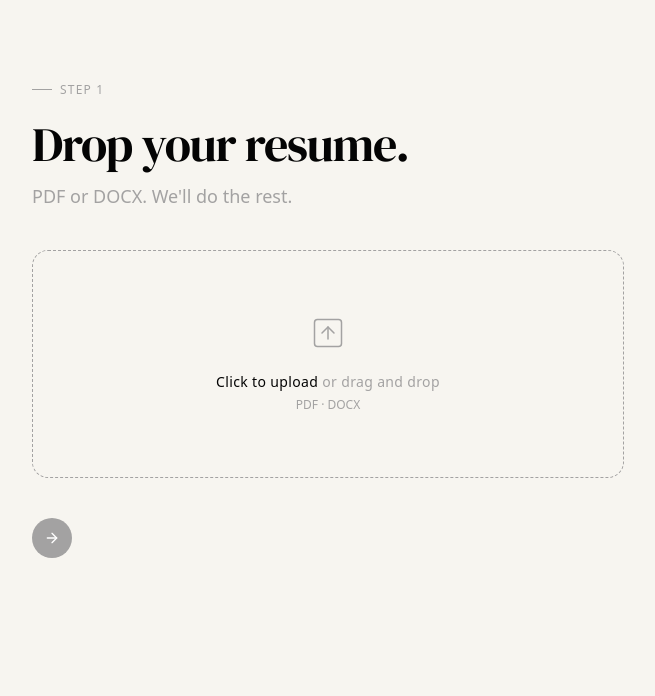
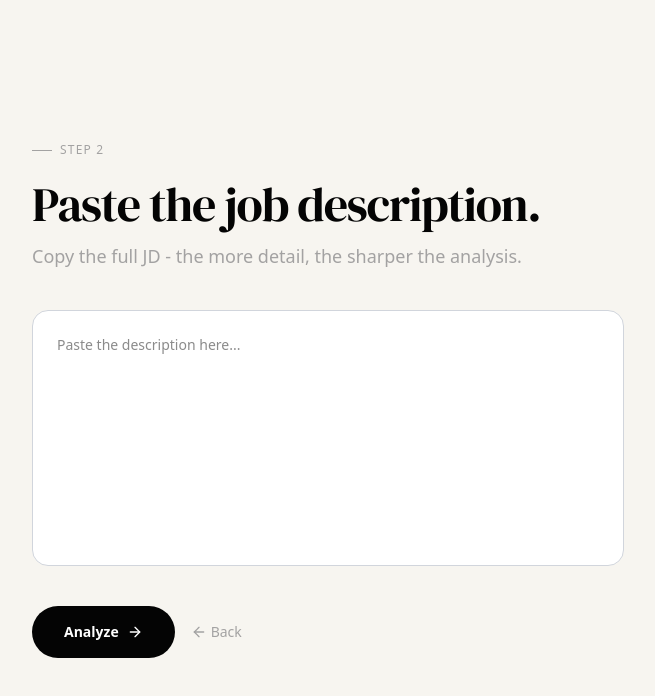
Before and after one commit to ManoVikram/resume-analyzer, a Next.js app in the folder frontend/: page /analyze in a window 1280 px wide. Shown: the top 696 px of the page, without its empty margins (312-967 px from the left). Built offline with nearby package versions, Linux system fonts and the light colour scheme.

Commit message:
Added the starter UI for the section where users can upload their job description

```diff
--- a/frontend/app/analyze/page.jsx
+++ b/frontend/app/analyze/page.jsx
@@ -1,13 +1,14 @@
 "use client"
 
 import React, { useRef, useState } from 'react'
-import { ArrowRight } from 'lucide-react'
+import { ArrowLeft, ArrowRight } from 'lucide-react'
 import FileSelectorNoFile from '@/components/FileSelectorNoFile'
 import FileSelectorFileSelected from '@/components/FileSelectorFileSelected'
 
 const Analyze = () => {
   const [file, setFile] = useState(null)
   const [dragOver, setDragOver] = useState(false)
+  const [step, setStep] = useState("jobDescription")  // fileUpload | jobDescription | loading | analysis
 
   const inputFileRef = useRef(null)
 
@@ -49,8 +50,10 @@ const Analyze = () => {
   }
 
   return (
-    <section className="min-h-[80dvh] w-full flex justify-center items-center">
-      <div className="w-full max-w-[80%] md:max-w-[70%] lg:max-w-[60%] xl:max-w-[50%] flex flex-col justify-center items-start gap-10">
+    <section className="min-h-dvh w-full flex justify-center items-center">
+      {/* File upload */}
+      {step === "fileUpload" && (
+        <div className="w-full max-w-[80%] md:max-w-[70%] lg:max-w-[60%] xl:max-w-[50%] min-h-[80%] flex flex-col justify-center items-start gap-10">
           <p className="text-xs text-secondary font-medium uppercase tracking-widest flex items-center gap-2">
             <span className="inline-block w-5 h-px bg-secondary" />
             Step 1
@@ -78,6 +81,39 @@ const Analyze = () => {
             {file && <p className="text-xs text-secondary font-light">Looks good - continue</p>}
           </div>
         </div>
+      )}
+
+      {/* Job description */}
+      {step === "jobDescription" && (
+        <div className="w-full max-w-[80%] md:max-w-[70%] lg:max-w-[60%] xl:max-w-[50%] flex flex-col justify-center items-start gap-10">
+          <p className="text-xs text-secondary font-medium uppercase tracking-widest flex items-center gap-2">
+            <span className="inline-block w-5 h-px bg-secondary" />
+            Step 2
+          </p>
+
+          <div className="flex flex-col justify-start items-start -mt-6 gap-2">
+            <p className="font-dm-serif-display text-4xl md:text-5xl text-primary leading-tight tracking-tight">Paste the job description.</p>
+
+            <p className="text-lg text-secondary">Copy the full JD - the more detail, the sharper the analysis.</p>
+          </div>
+
+          <textarea placeholder='Paste the description here...' className='w-full bg-white min-h-48 md:min-h-64 resize-none rounded-2xl p-4 md:p-6 text-sm border border-gray-300 focus:border-secondary outline-none transition-colors duration-200 hide-scrollbar-track overflow-y-auto' />
+
+          <div className="flex justify-start items-center gap-4">
+            <button disabled={false} className="flex justify-center items-center bg-primary text-white rounded-full px-8 py-4 gap-2 cursor-pointer disabled:bg-secondary disabled:cursor-not-allowed disabled:hover:scale-100 hover:scale-105 transition-transform duration-200">
+              <p className="text-sm font-semibold">Analyze</p>
+
+              <ArrowRight className='h-4 w-4 text-white' />
+            </button>
+
+            <button disabled={false} className="group flex justify-center items-center gap-1 cursor-pointer hover:scale-105 transition-transform duration-100">
+              <ArrowLeft className='h-4 w-4 text-secondary group-hover:text-primary' />
+
+              <p className="text-sm text-secondary group-hover:text-primary">Back</p>
+            </button>
+          </div>
+        </div>
+      )}
     </section>
   )
 }
--- a/frontend/app/globals.css
+++ b/frontend/app/globals.css
@@ -20,3 +20,31 @@
     @apply bg-background text-foreground;
   }
 }
+
+@layer utilities {
+  .hide-scrollbar-track {
+    /* Standard Firefox/Chrome hide by default */
+    scrollbar-width: thin;
+    scrollbar-color: var(--secondary) transparent;
+
+    &::-webkit-scrollbar {
+      width: 8px;
+    }
+
+    &::-webkit-scrollbar-track {
+      background: transparent;
+    }
+
+    &::-webkit-scrollbar-thumb {
+      background-color: var(--secondary);
+      border-radius: 9999px;
+      /* This creates the "gap" at the top and bottom */
+      border: 4px solid transparent;
+      background-clip: padding-box;
+    }
+
+    &::-webkit-scrollbar-thumb:hover {
+      background-color: var(--primary);
+    }
+  }
+}
```
Lines whose indentation alone changed are shown as unchanged.
